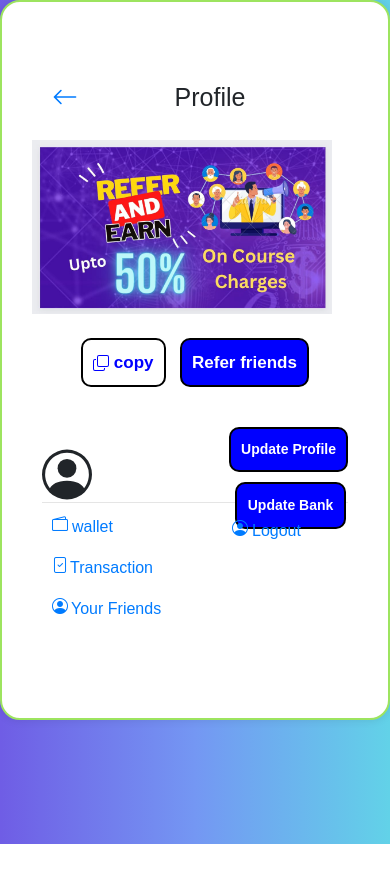
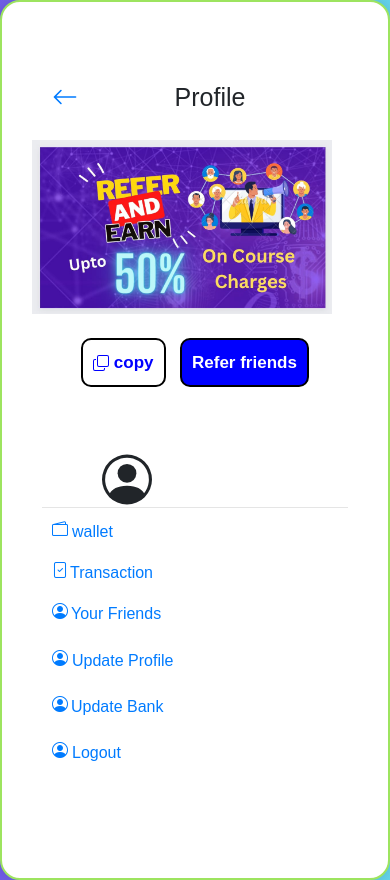
Before and after one commit to jayaprasad356/next_gen_course, a PHP site: page /next_gen_course/profile.php in a window 390 px wide. Before the commit the page ends 844 px from the top, so only its background shows below. Run offline with PHP 8.4, Linux system fonts and the light colour scheme; the visitor is signed in with stand-in values (Sample User, id 1); data that the repository does not hold is empty; some libraries are stand-ins or nearby versions.

Commit message:
index.php

```diff
--- a/index.php
+++ b/index.php
@@ -141,7 +141,7 @@ function initiatePayment($amount, $description, $redirectUrl, $apiKey) {
             <a href="business.html">E commerce Own Business Course</a>
             <a href="information.php">FAQ</a>
         </div>
-        <img src="new.jpeg" data-aos="fade-up"  class="img-fluid">
+        <img src="new.jpeg" data-aos="fade-up" class="img-fluid">
         <div class="paragraph">
         <h1>About us</h1>
         <p1> Welcome to NextGen, your trusted partner in career building and online earning opportunities! For four years, we've been dedicated to empowering individuals to kickstart their online journey and unleash their potential in the digital realm.
--- a/profile.php
+++ b/profile.php
@@ -1,4 +1,3 @@
-
 <?php
 session_start(); // Start the session if not already started
 
@@ -7,12 +6,11 @@ $username = "u117947056_ngcourse";
 $password = "Ngcourse@2024";
 $database = "u117947056_ngcourse";
 
-
 $conn = new mysqli($servername, $username, $password, $database);
 
 // Check if refercode is passed via GET parameter and store it in session
-if(isset($_GET['refercode'])) {
-    $_SESSION['refercode'] = $_GET['refercode'];
+if(isset($_GET['refer_code'])) {
+    $_SESSION['refer_code'] = $_GET['refer_code'];
 }
 
 if ($conn->connect_error) {
@@ -31,6 +29,9 @@ if (isset($_SESSION['loggedin']) && $_SESSION['loggedin'] === true) {
         $name = $row['name'];
         $mobile = $row['mobile'];
         $refer_code = $row['refer_code'];
+
+        // Storing refer_code in session
+        $_SESSION['refer_code'] = $refer_code;
     }
 } else {
     // Redirect to login page if user is not logged in
@@ -40,6 +41,8 @@ if (isset($_SESSION['loggedin']) && $_SESSION['loggedin'] === true) {
 
 $conn->close();
 ?>
+
+
 <!DOCTYPE html>
 <html lang="en">
 <head>
@@ -61,7 +64,7 @@ $conn->close();
         .container {
             background: rgb(255, 255, 255);
             max-width: 600px;
-            height:790px;
+            height:950px;
             margin: 0 auto;
             padding: 40px;
             border: 2px solid #9de45f;
@@ -101,14 +104,14 @@ $conn->close();
             border-color: #181d83; /* Border color (optional) */
         }
         .profile p{
-          margin-left:110px;
+          margin-left:240px;
           position: relative;
           bottom:10px;
         }
         .profile svg{
           position: relative;
           top:50px;
-          left:40px;
+          left:170px;
         }
         .profile-container {
           position: relative;
@@ -199,6 +202,38 @@ margin-left:40px;
    left:29px;
    bottom:70px;
 }
+.profile-container {
+    display: flex;
+    align-items: center; /* Center items vertically */
+    margin-top:5px;
+}
+
+.profile-container i {
+   position: relative;
+   left:10px;
+   bottom:60px;
+}
+.profile-container h6 {
+   position: relative;
+   left:29px;
+   bottom:80px;
+}
+.bank-container {
+    display: flex;
+    align-items: center; /* Center items vertically */
+    margin-top:5px;
+}
+
+.bank-container i {
+   position: relative;
+   left:10px;
+   bottom:70px;
+}
+.bank-container h6 {
+   position: relative;
+   left:29px;
+   bottom:90px;
+}
 .logout-container {
     display: flex;
     align-items: center; /* Center items vertically */
@@ -207,13 +242,13 @@ margin-left:40px;
 
 .logout-container i {
    position: relative;
-   left:380px;
-   bottom:190px;
+   left:10px;
+   bottom:85px;
 }
 .logout-container h6 {
    position: relative;
-   left:400px;
-   bottom:210px;
+   left:30px;
+   bottom:105px;
 }
 
 .icon svg {
@@ -226,26 +261,11 @@ margin-left:40px;
 
 /* Styles for smaller screens */
 @media (max-width: 768px) {
-    .profile_button {
-    position: relative;
-    left: 0;
-    right: 0;
-    top: 0;
-    bottom: 20px;
-    font-size: 14px !important; /* Adjust the font size as needed */
-}
 
-.bank_button {
-    position: relative;
-    left: 2px;
-    right: 0;
-    top: 0;
-    font-size:14px  !important; /* Adjust the font size as needed */
-}
     .container {
             background: rgb(255, 255, 255);
             max-width: 600px;
-            height:720px;
+            height:880px;
             margin: 0 auto;
             padding: 40px;
             border: 2px solid #9de45f;
@@ -260,13 +280,13 @@ margin-left:40px;
         margin-left: 150px;
         position: relative;
         bottom: 10px;
-        right: 90px;
+        right: 20px;
         font-size:12px;
     }
     .profile svg {
         position: relative;
         top: 40px;
-        left: 0px;
+        left: 60px;
         width: 50px;
     }
     .icon svg {
@@ -289,6 +309,7 @@ margin-left:40px;
         font-size: 14px; /* Decrease font size */
         font-size:9px;
     }
+
     .violet-bg{
         position: relative;
         left: 0;
@@ -318,16 +339,25 @@ margin-left:40px;
 
 }
 
-
+.profile-container i {
+   position: relative;
+   left: 10px;
+   bottom:60px;
+}
+.profile-container h6 {
+   position: relative;
+   left:30px;
+   bottom:80px;
+}
 .logout-container i {
    position: relative;
-   left: 190px;
-   bottom:190px;
+   left: 10px;
+   bottom:85px;
 }
 .logout-container h6 {
    position: relative;
-   left:210px;
-   bottom:210px;
+   left:30px;
+   bottom:105px;
 }
 
 
@@ -372,10 +402,6 @@ margin-left:40px;
         <p><?php echo $mobile; ?></p>
     <?php endif; ?>
     </div>
-    <div class="button-container">
-    <a href="#" class="profile_button" style="color:white;font-weight:bold; background-color:blue;border:2px solid black; border-radius:10px; margin-left:20px;  padding:10px; display: inline-block; text-decoration: none;">Update Profile</a>
-    <a href="#"  class="bank_button" style="color:white;font-weight:bold; background-color:blue;border:2px solid black; border-radius:10px; margin-left:20px; padding:11px; display: inline-block; text-decoration: none;">Update Bank</a>
-    </div>
 </div>
 <br>
 <hr>
@@ -397,6 +423,19 @@ margin-left:40px;
         <h6>Your Friends</h6>
     </a>
 </div>
+<div class="profile-container">
+    <a href="#">
+    <i class="bi bi-person-circle"></i>
+        <h6>Update Profile</h6>
+    </a>
+</div>
+<div class="bank-container">
+    <a href="#">
+    <i class="bi bi-person-circle"></i>
+        <h6>Update Bank</h6>
+    </a>
+</div>
+
 <div class="logout-container">
     <a href="logout.php">
     <i class="bi bi-person-circle"></i>
@@ -407,7 +446,7 @@ margin-left:40px;
 <script>
 function copyLink() {
     var refer_code = "<?php echo urlencode($refer_code); ?>";
-    var link = "https://ngcourse.nextgencareer.in/?refercode=" + refer_code;
+    var link = "http://localhost/next_gen_course/?refer_code=" + refer_code;
     var tempInput = document.createElement("input");
     tempInput.value = link;
     document.body.appendChild(tempInput);
```
Also changed, not shown: register.php (+12 -4 lines), wallet.php (+10 -10 lines).
